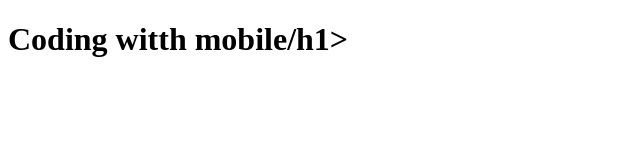
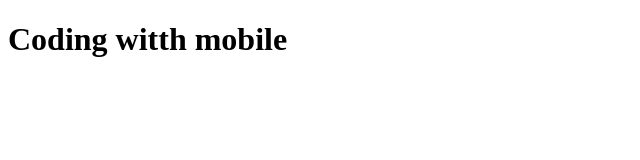
Before and after one commit to Mahnooramanat/New-project, a plain HTML site: page SheriyanCodingSchool/Practice_1/index.html in a window 1280 px wide. Shown: the full height of the page, 0-640 px from the left. Drawn offline with Linux system fonts and the light colour scheme.

Commit message:
Update index.html

```diff
--- a/SheriyanCodingSchool/Practice_1/index.html
+++ b/SheriyanCodingSchool/Practice_1/index.html
@@ -4,7 +4,7 @@
     <meta charset="UTF-8">
     <meta name="viewport" content="width=device-width, initial-scale=1.0">
     <title>Document</title>
-<h1>Coding witth mobile/h1>
+<h1>Coding witth mobile</h1>
 </head>
 <body>
     <script src="./script.js"></script>
```
